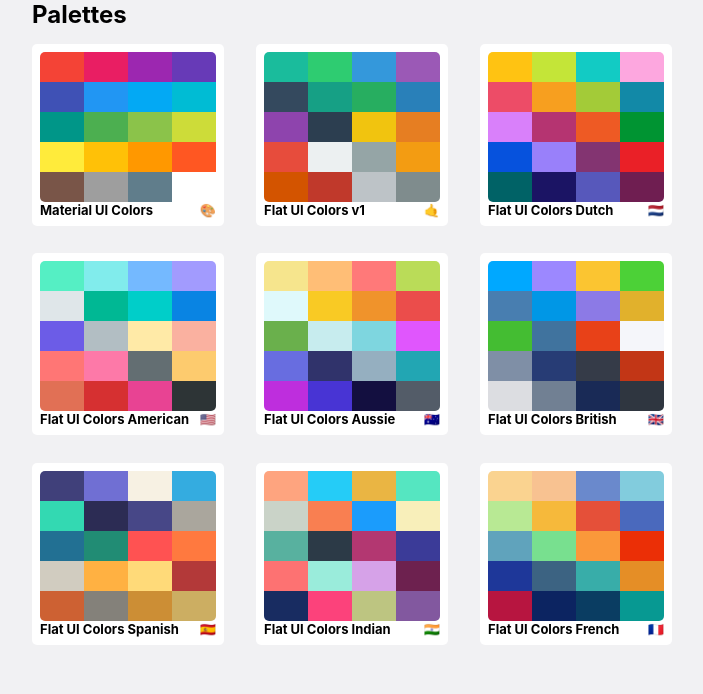
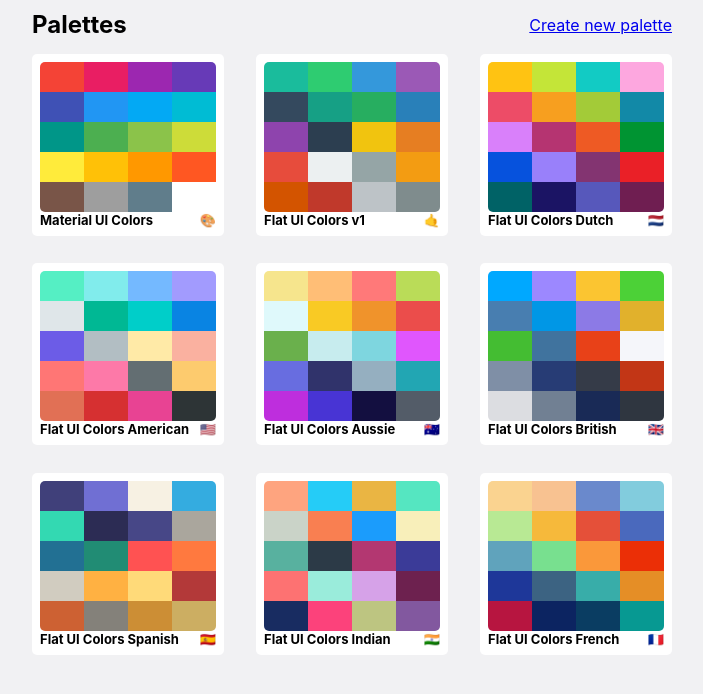
Before and after one commit to appyofficial/irogram, a React (Create React App) app: page / in a window 1280 px wide. Shown: the top 694 px of the page, without its empty margins (288-991 px from the left). Built offline with nearby package versions, Linux system fonts and the light colour scheme.

Commit message:
add new palette form

```diff
--- a/src/App.js
+++ b/src/App.js
@@ -1,5 +1,6 @@
 import React from "react";
 import SingleColorPalette from "./components/SingleColorPalette";
+import NewPaletteForm from "./components/NewPaletteForm";
 import "./App.css";
 import { Route, Switch } from "react-router-dom";
 import PaletteList from "./components/PaletteList";
@@ -12,6 +13,11 @@
 
   return (
     <Switch>
+      <Route
+        exact
+        path="/palette/new"
+        render={(routeProps) => <NewPaletteForm {...routeProps} />}
+      />
       <Route
         exact
         path="/"
--- /dev/null
+++ b/src/components/NewPaletteForm.js
@@ -0,0 +1,10 @@
+import React from "react";
+import { withStyles } from "@material-ui/styles";
+
+const styles = {};
+
+const NewPaletteForm = () => {
+  return <div>hello</div>;
+};
+
+export default withStyles(styles)(NewPaletteForm);
--- a/src/components/PaletteList.js
+++ b/src/components/PaletteList.js
@@ -1,4 +1,5 @@
 import React from "react";
+import { Link } from "react-router-dom";
 import MiniPalette from "./MiniPalette";
 import { withStyles } from "@material-ui/styles";
 import styles from "../styles/PaletteListStyles";
@@ -10,6 +11,7 @@
       <div className={classes.container}>
         <nav className={classes.nav}>
           <h1>Palettes</h1>
+          <Link to="/palette/new">Create new palette</Link>
         </nav>
         <div className={classes.palettes}>
           {palette.map((palette, id) => (
--- a/src/styles/PaletteListStyles.js
+++ b/src/styles/PaletteListStyles.js
@@ -9,14 +9,16 @@
   container: {
     width: "50%",
     display: "flex",
-    alingItems: "flex-start",
+    alignItems: "flex-start",
     flexDirection: "column",
     flexWrap: "wrap",
   },
   nav: {
+    marginTop: "10px",
     display: "flex",
+    width: "100%",
     justifyContent: "space-between",
-    alingItems: "center",
+    alignItems: "center",
   },
   palettes: {
     marginTop: "15px",
```
